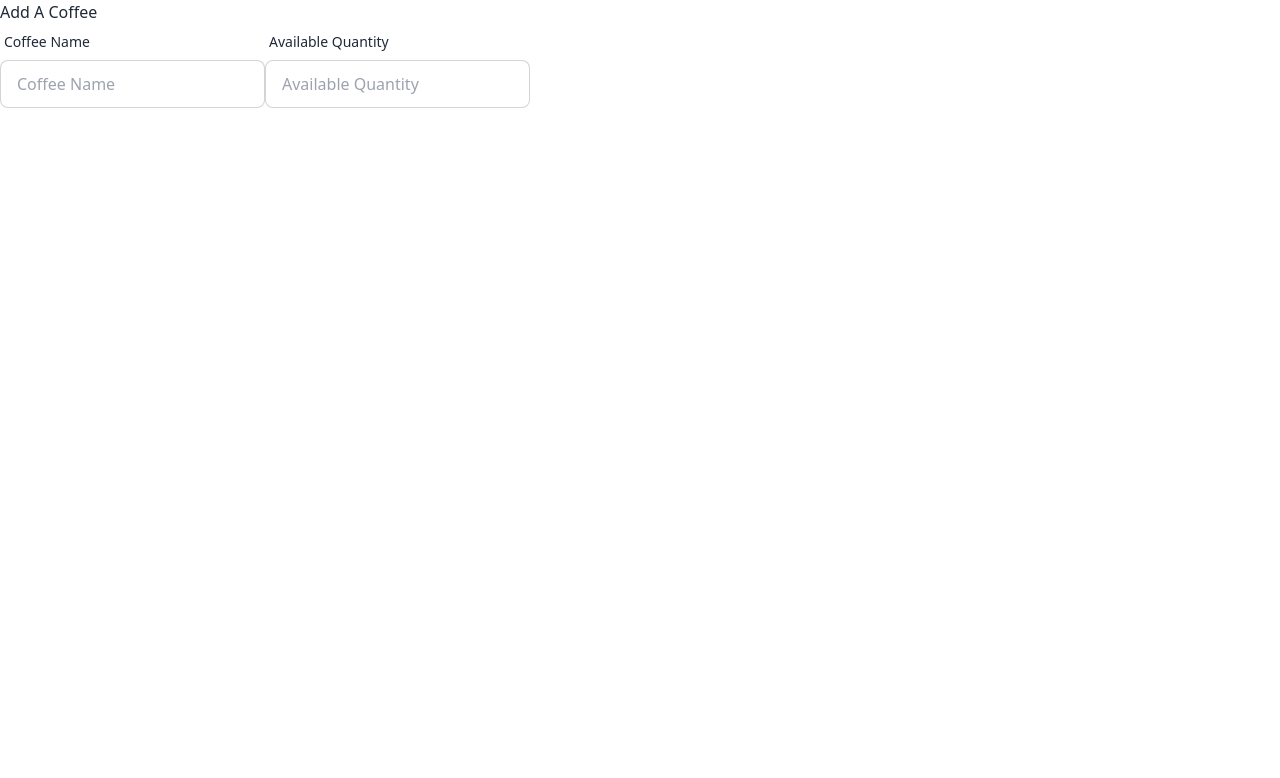
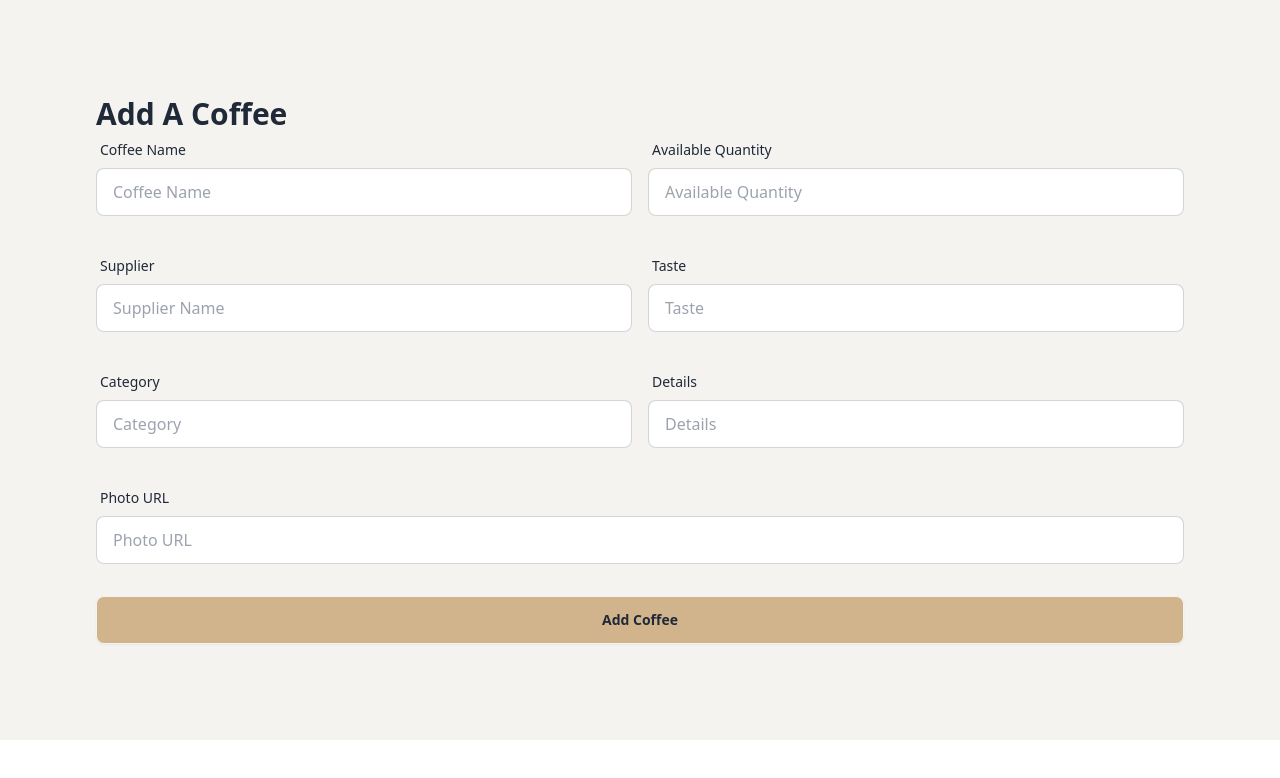
Before and after one commit to rummansaaqeb/espresso-emporium, a React (Vite) app: page /addCoffee in a window 1280 px wide. Shown: the top 778 px of the page. Built offline with nearby package versions, Linux system fonts and the light colour scheme.

Commit message:
designed add coffee form and got values of every input field

```diff
--- a/src/components/AddCoffee.jsx
+++ b/src/components/AddCoffee.jsx
@@ -1,31 +1,99 @@
 
 const AddCoffee = () => {
+
+    const handleAddCoffee = (e) => {
+        e.preventDefault();
+        const form = e.target;
+
+        const name = form.name.value;
+        const quantity = form.quantity.value;
+        const supplier = form.supplier.value;
+        const taste = form.taste.value;
+        const category = form.category.value;
+        const details = form.details.value;
+        const photo = form.photo.value;
+
+        const newCoffee = {
+            name, quantity, supplier, taste, category, details, photo
+        }
+        console.log(newCoffee)
+    }
+
     return (
-        <div>
-            <h2>Add A Coffee</h2>
-            <form>
-                <div className="flex">
-                    <div>
-                        <div className="form-control">
+        <div className="bg-[#F4F3F0] p-24">
+            <h2 className="text-3xl font-extrabold">Add A Coffee</h2>
+            <form onSubmit={handleAddCoffee}>
+                {/* form name and quantity row */}
+                <div className="md:flex mb-8">
+                    <div className="form-control md:w-1/2">
                         <label className="label">
                             <span className="label-text">Coffee Name</span>
                         </label>
                         <label className="input-group">
-                                <input type="text" name="" id="" placeholder="Coffee Name" className="input input-bordered" />
+                            <input type="text" name="name" id="" placeholder="Coffee Name" className="input input-bordered w-full" />
                         </label>
                     </div>
-                    </div>
-                    <div>
-                        <div className="form-control">
+                    <div className="form-control md:w-1/2 ml-4">
                         <label className="label">
                             <span className="label-text">Available Quantity</span>
                         </label>
                         <label className="input-group">
-                                <input type="text" name="" id="" placeholder="Available Quantity" className="input input-bordered" />
+                            <input type="text" name="quantity" id="" placeholder="Available Quantity" className="input input-bordered w-full" />
                         </label>
                     </div>
                 </div>
+                {/* supplier  */}
+                <div className="md:flex mb-8">
+                    <div className="form-control md:w-1/2">
+                        <label className="label">
+                            <span className="label-text">Supplier</span>
+                        </label>
+                        <label className="input-group">
+                            <input type="text" name="supplier" id="" placeholder="Supplier Name" className="input input-bordered w-full" />
+                        </label>
                     </div>
+                    <div className="form-control md:w-1/2 ml-4">
+                        <label className="label">
+                            <span className="label-text">Taste</span>
+                        </label>
+                        <label className="input-group">
+                            <input type="text" name="taste" id="" placeholder="Taste" className="input input-bordered w-full" />
+                        </label>
+                    </div>
+
+                </div>
+                {/* category and details */}
+                <div className="md:flex mb-8">
+                    <div className="form-control md:w-1/2">
+                        <label className="label">
+                            <span className="label-text">Category</span>
+                        </label>
+                        <label className="input-group">
+                            <input type="text" name="category" id="" placeholder="Category" className="input input-bordered w-full" />
+                        </label>
+                    </div>
+                    <div className="form-control md:w-1/2 ml-4">
+                        <label className="label">
+                            <span className="label-text">Details</span>
+                        </label>
+                        <label className="input-group">
+                            <input type="text" name="details" id="" placeholder="Details" className="input input-bordered w-full" />
+                        </label>
+                    </div>
+
+                </div>
+                {/* photo url row */}
+                <div className="mb-8">
+                    <div className="form-control w-full">
+                        <label className="label">
+                            <span className="label-text">Photo URL</span>
+                        </label>
+                        <label className="input-group">
+                            <input type="text" name="photo" id="" placeholder="Photo URL" className="input input-bordered w-full" />
+                        </label>
+                    </div>
+                </div>
+                <input type="submit" value="Add Coffee" className="btn btn-block bg-[#D2B48C]" />
             </form>
         </div>
     );
```
Lines whose indentation alone changed are shown as unchanged.
